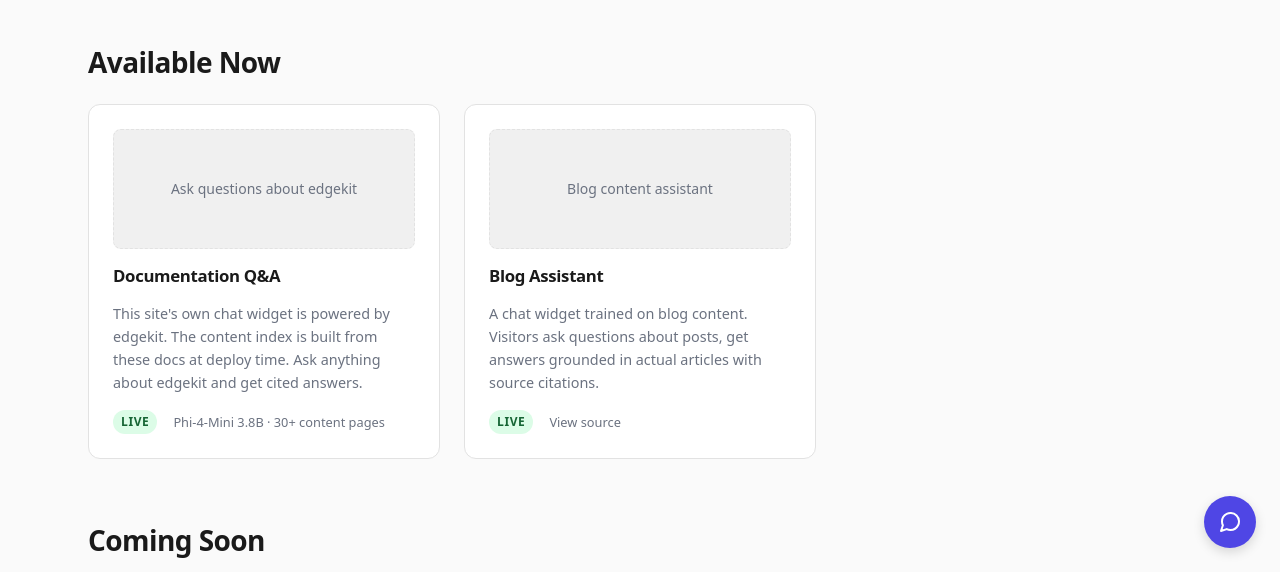
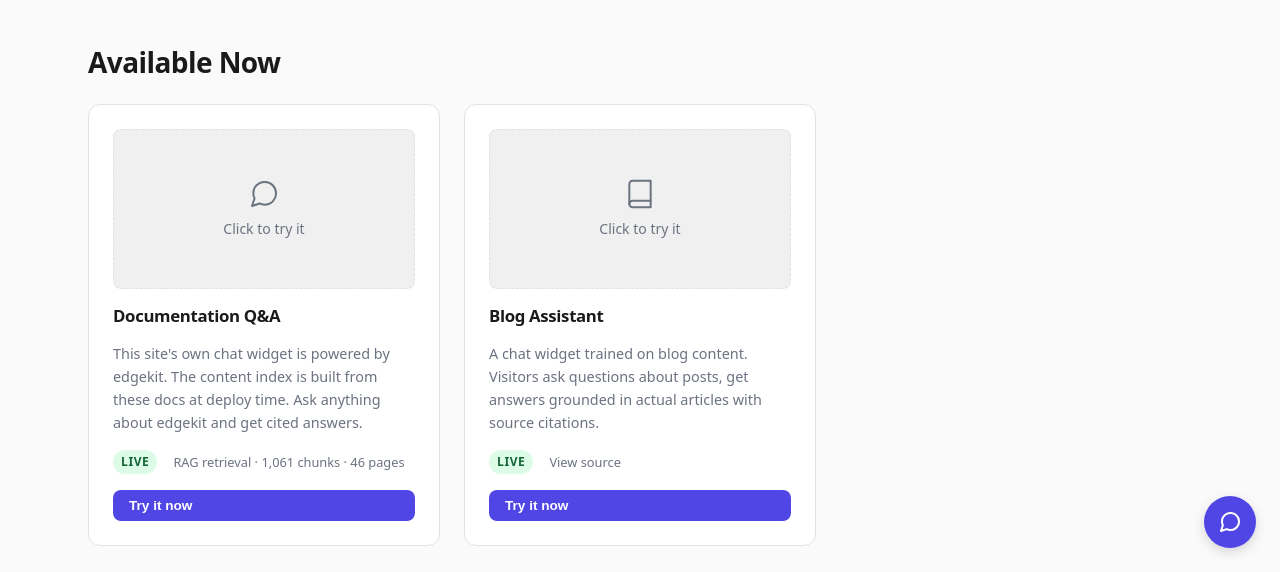
Before and after one commit to kevinmarmstrong/edgekit, an Astro site in the folder site/: page /edgekit/demos in a window 1280 px wide. Shown: the part 228-800 px from the top of the page. Built offline with nearby package versions, Linux system fonts and the light colour scheme; Astro itself is replaced by a stand-in of ours.

Commit message:
feat: make demo CTAs interactive, open chat widget on click
The "Try it now" buttons and demo card placeholders now open the
site-wide edgekit chat widget. Both live demo cards are clickable
with hover states and icons.

```diff
--- a/site/src/pages/demos/index.astro
+++ b/site/src/pages/demos/index.astro
@@ -11,24 +11,32 @@
     <section class="demo-section">
       <h2>Available Now</h2>
       <div class="demo-grid">
-        <div class="demo-card">
+        <div class="demo-card demo-card-live" id="demo-docs-qa">
           <div class="demo-preview">
-            <div class="demo-placeholder">
-              <span>Ask questions about edgekit</span>
+            <div class="demo-placeholder demo-placeholder-interactive">
+              <svg width="32" height="32" viewBox="0 0 24 24" fill="none" xmlns="http://www.w3.org/2000/svg">
+                <path d="M21 11.5a8.38 8.38 0 0 1-.9 3.8 8.5 8.5 0 0 1-7.6 4.7 8.38 8.38 0 0 1-3.8-.9L3 21l1.9-5.7a8.38 8.38 0 0 1-.9-3.8 8.5 8.5 0 0 1 4.7-7.6 8.38 8.38 0 0 1 3.8-.9h.5a8.48 8.48 0 0 1 8 8v.5z" stroke="currentColor" stroke-width="1.5" stroke-linecap="round" stroke-linejoin="round"/>
+              </svg>
+              <span>Click to try it</span>
             </div>
           </div>
           <h3>Documentation Q&A</h3>
           <p>This site's own chat widget is powered by edgekit. The content index is built from these docs at deploy time. Ask anything about edgekit and get cited answers.</p>
           <div class="demo-meta">
             <span class="badge badge-available">Live</span>
-            <span class="demo-detail">Phi-4-Mini 3.8B &middot; 30+ content pages</span>
+            <span class="demo-detail">RAG retrieval &middot; 1,061 chunks &middot; 46 pages</span>
           </div>
+          <button class="btn btn-primary btn-sm demo-try" data-demo="docs-qa">Try it now</button>
         </div>
 
-        <div class="demo-card">
+        <div class="demo-card demo-card-live" id="demo-blog">
           <div class="demo-preview">
-            <div class="demo-placeholder">
-              <span>Blog content assistant</span>
+            <div class="demo-placeholder demo-placeholder-interactive">
+              <svg width="32" height="32" viewBox="0 0 24 24" fill="none" xmlns="http://www.w3.org/2000/svg">
+                <path d="M4 19.5A2.5 2.5 0 0 1 6.5 17H20" stroke="currentColor" stroke-width="1.5" stroke-linecap="round" stroke-linejoin="round"/>
+                <path d="M6.5 2H20v20H6.5A2.5 2.5 0 0 1 4 19.5v-15A2.5 2.5 0 0 1 6.5 2z" stroke="currentColor" stroke-width="1.5" stroke-linecap="round" stroke-linejoin="round"/>
+              </svg>
+              <span>Click to try it</span>
             </div>
           </div>
           <h3>Blog Assistant</h3>
@@ -37,6 +45,7 @@
             <span class="badge badge-available">Live</span>
             <a href="https://github.com/kevinmarmstrong/edgekit/tree/main/examples/blog-chat" class="demo-detail">View source</a>
           </div>
+          <button class="btn btn-primary btn-sm demo-try" data-demo="blog">Try it now</button>
         </div>
       </div>
     </section>
@@ -173,4 +182,59 @@
   }
   .demo-cta h2 { margin-top: 0; }
   .demo-cta p { color: var(--color-text-muted); margin-bottom: var(--size-lg); }
+  .demo-card-live {
+    cursor: pointer;
+    transition: border-color 0.15s, box-shadow 0.15s;
+  }
+  .demo-card-live:hover {
+    border-color: var(--color-primary);
+    box-shadow: 0 2px 12px rgba(99, 102, 241, 0.1);
+  }
+  .demo-placeholder-interactive {
+    display: flex;
+    flex-direction: column;
+    align-items: center;
+    gap: var(--size-sm);
+    cursor: pointer;
+    transition: background 0.15s, color 0.15s;
+  }
+  .demo-placeholder-interactive:hover {
+    background: var(--color-primary);
+    color: white;
+    border-color: var(--color-primary);
+  }
+  .demo-try {
+    margin-top: var(--size-md);
+    width: 100%;
+  }
+  .btn-sm {
+    padding: 0.5rem 1rem;
+    font-size: 0.85rem;
+  }
 </style>
+
+<script>
+  document.querySelectorAll('.demo-try, .demo-placeholder-interactive').forEach(el => {
+    el.addEventListener('click', (e) => {
+      e.stopPropagation()
+      const toggle = document.getElementById('edgekit-toggle')
+      const chat = document.getElementById('edgekit-chat')
+      if (toggle && chat) {
+        if (chat.style.display === 'none') {
+          toggle.click()
+        }
+        const input = chat.querySelector('edge-chat')?.shadowRoot?.querySelector('input')
+        if (input) {
+          input.focus()
+        }
+      }
+    })
+  })
+
+  document.querySelectorAll('.demo-card-live').forEach(card => {
+    card.addEventListener('click', () => {
+      const btn = card.querySelector('.demo-try') as HTMLButtonElement | null
+      btn?.click()
+    })
+  })
+</script>
```
